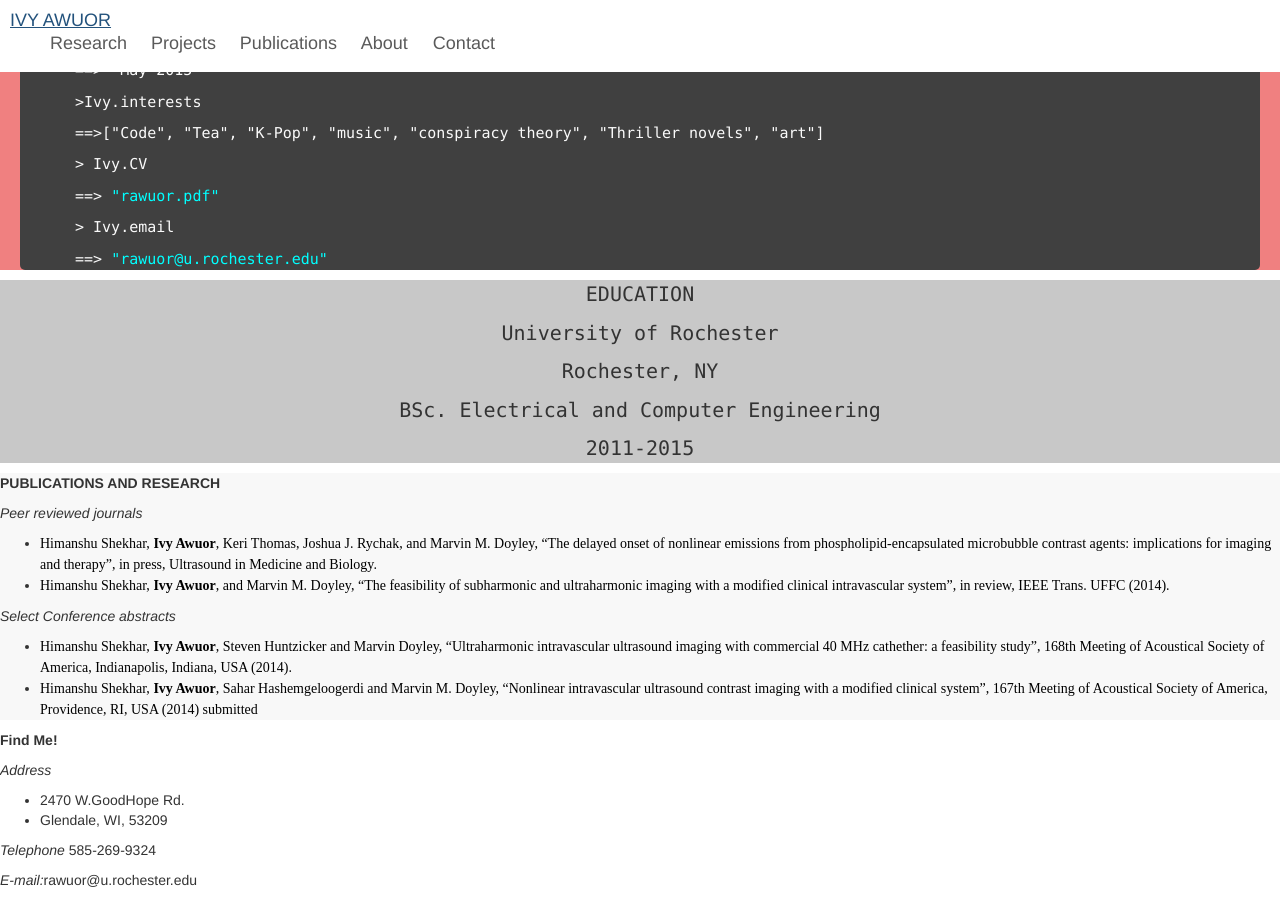
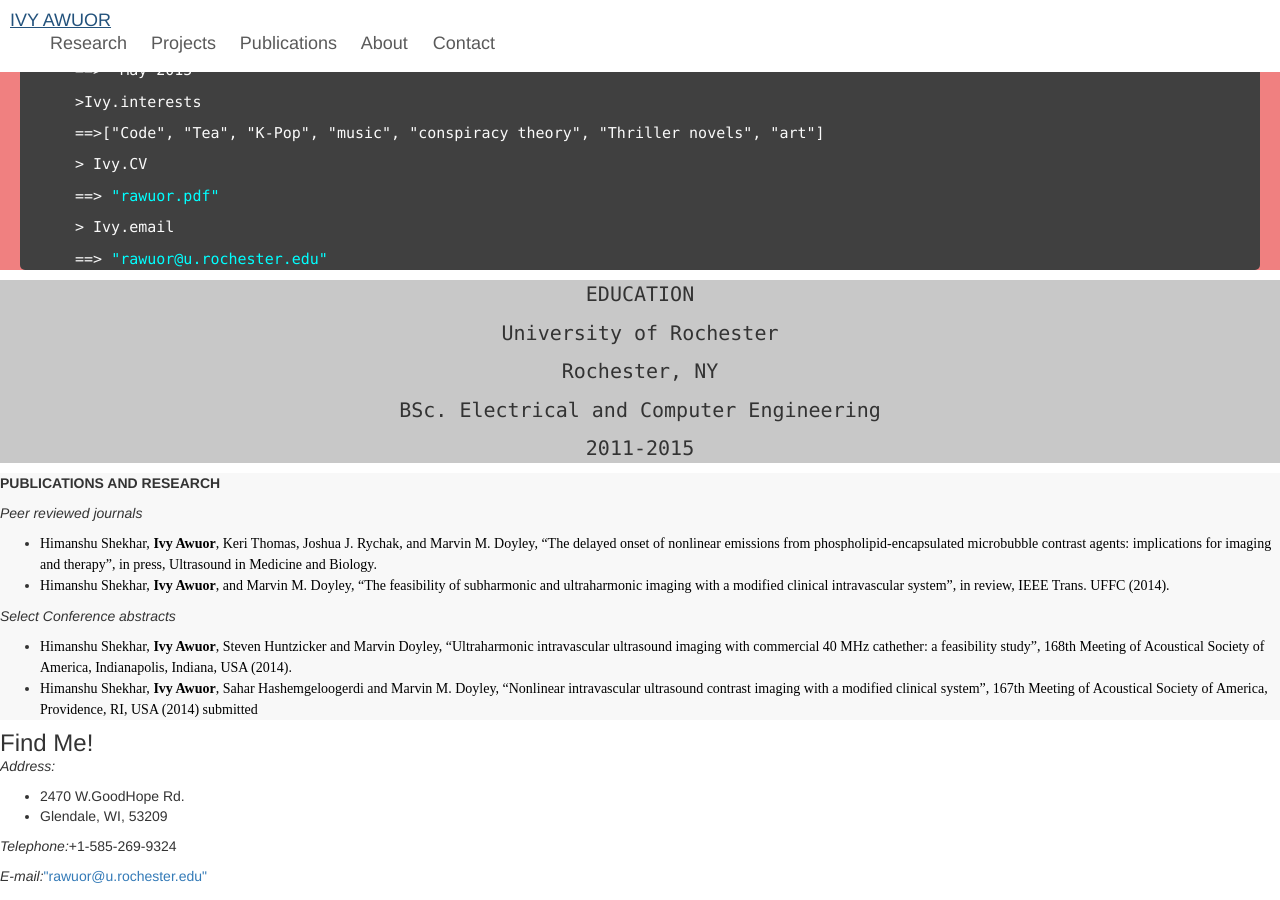
Before and after one commit to rawuor/rawuor.github.io, a Jekyll site: the page index.html, which Jekyll copies as it is, in a window 1280 px wide and 900 px high, scrolled down 742 px. Built offline with Jekyll 4.4.1, drawn with Linux system fonts in a browser that asks for light colours; nearby versions of some CDN libraries.

Commit message:
Update index.html

```diff
--- a/index.html
+++ b/index.html
@@ -168,14 +168,14 @@ $(document).ready(function(){
                   <div id = "contact_container">
                   	<a id = "contact"></a>
                   	<div class = "contact">
-                  		<p><strong>Find Me!</strong></p>
-                  		<p><em>Address</em></p>
+                  		<h3>Find Me!</h3>
+                  		<p><em>Address:</em></p>
                   		<ul>
                   			<li>2470 W.GoodHope Rd. </li>
                   			<li>Glendale, WI, 53209</li>
                   		</ul>
-                  		<p><em>Telephone</em> 585-269-9324</p>
-                  		<p><em>E-mail:</em><a href = "mailto:rawuor@u.rochester.edu" target = "_blank"></a>rawuor@u.rochester.edu</p>
+                  		<p><em>Telephone:</em>+1-585-269-9324</p>
+                  		<p><em>E-mail:</em><a href = "mailto:rawuor@u.rochester.edu" target = "_blank">"rawuor@u.rochester.edu"</a></p>
                   	</div>
                   </div>
             </div>
```
